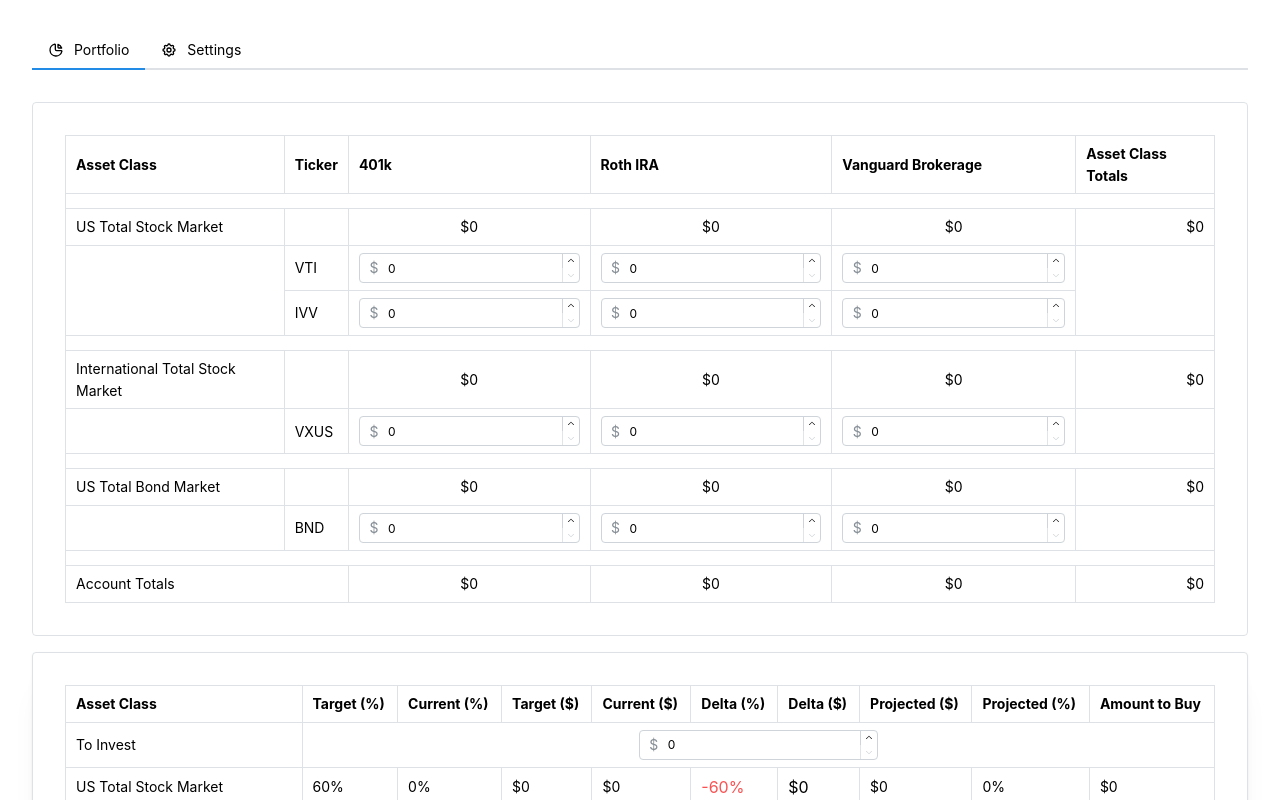
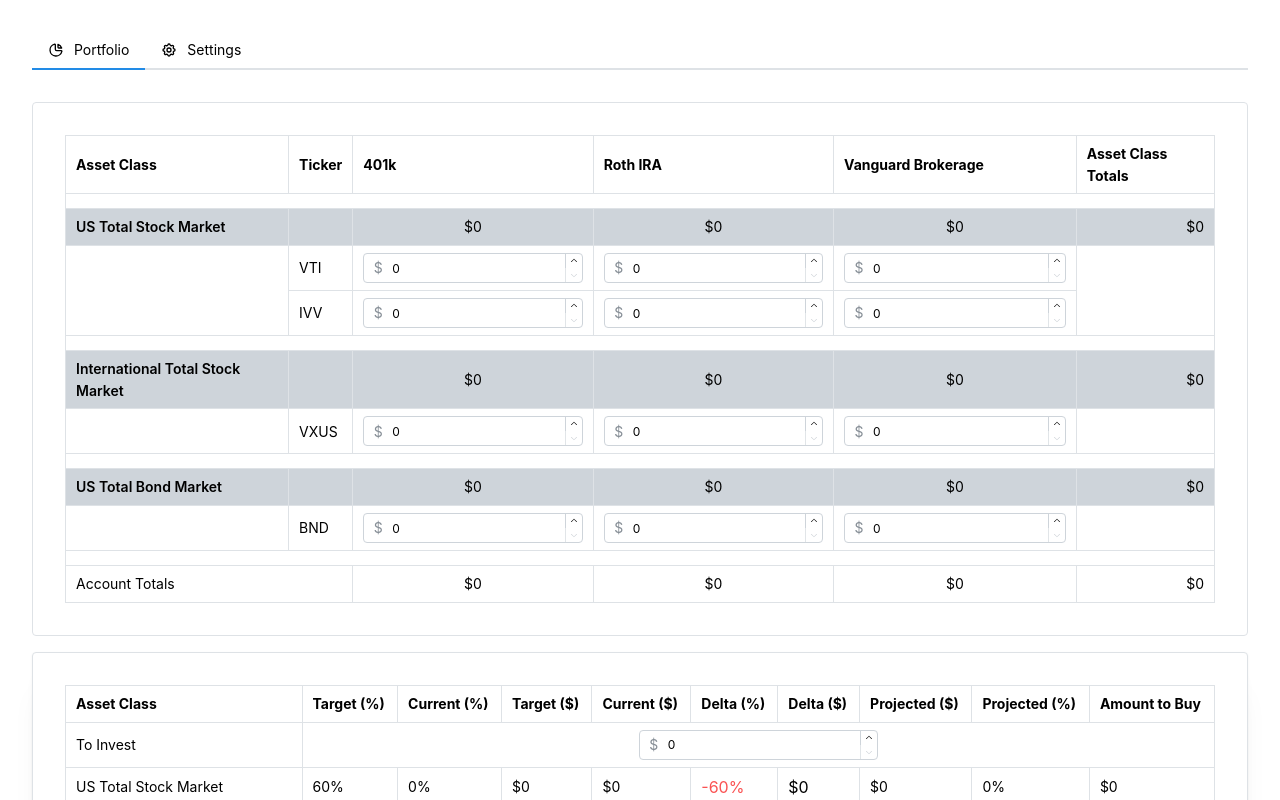
Before and after one commit to Blacksmoke16/rebalancer, a React (Vite) app: page / in a window 1280 px wide. Shown: the top 800 px of the page. Built offline with nearby package versions, Linux system fonts and the light colour scheme.

Commit message:
Differentiate header rows

```diff
--- /dev/null
+++ b/src/components/ui/AssetClassHeaderRow.module.css
@@ -0,0 +1,10 @@
+.headerRow {
+  background-color: light-dark(
+    var(--mantine-color-gray-4),
+    var(--mantine-color-gray-7)
+  ) !important;
+}
+
+.assetClassName {
+  font-weight: 600;
+}
--- a/src/components/ui/AssetClassHeaderRow.tsx
+++ b/src/components/ui/AssetClassHeaderRow.tsx
@@ -3,6 +3,7 @@ import { Fragment, memo } from 'react';
 import { Account, AssetClass } from '../../types';
 import { usePortfolioContext } from '../../contexts/PortfolioContext';
 import { CurrencyCell } from './FormatCells';
+import styles from './AssetClassHeaderRow.module.css';
 
 interface AssetClassHeaderRowProps {
     assetClass: AssetClass;
@@ -17,20 +18,26 @@ export const AssetClassHeaderRow = memo<AssetClassHeaderRowProps>(function Asset
             <TableTr>
                 <TableTd/>
             </TableTr>
-            <TableTr>
+            <TableTr className={styles.headerRow}>
                 <TableTd>
-                    {assetClass.name}
+                    <div className={styles.assetClassName}>
+                        {assetClass.name}
+                    </div>
                 </TableTd>
                 <TableTd/>
                 {accounts.map((account) => (
                     <TableTd key={`${assetClass.name}-${account.key}-total`}>
                         <Center>
-                            <CurrencyCell value={totalForAssetClassAccount(assetClass.name, account.name)} />
+                            <div className={styles.totalCell}>
+                                <CurrencyCell value={totalForAssetClassAccount(assetClass.name, account.name)} />
+                            </div>
                         </Center>
                     </TableTd>
                 ))}
                 <TableTd>
-                    <CurrencyCell value={currentForAssetClass(assetClass)} align="right" />
+                    <div className={styles.totalCell}>
+                        <CurrencyCell value={currentForAssetClass(assetClass)} align="right" />
+                    </div>
                 </TableTd>
             </TableTr>
         </Fragment>
```
Also changed, not shown: src/components/PortfolioInputTable.tsx (line endings or trailing spaces).
